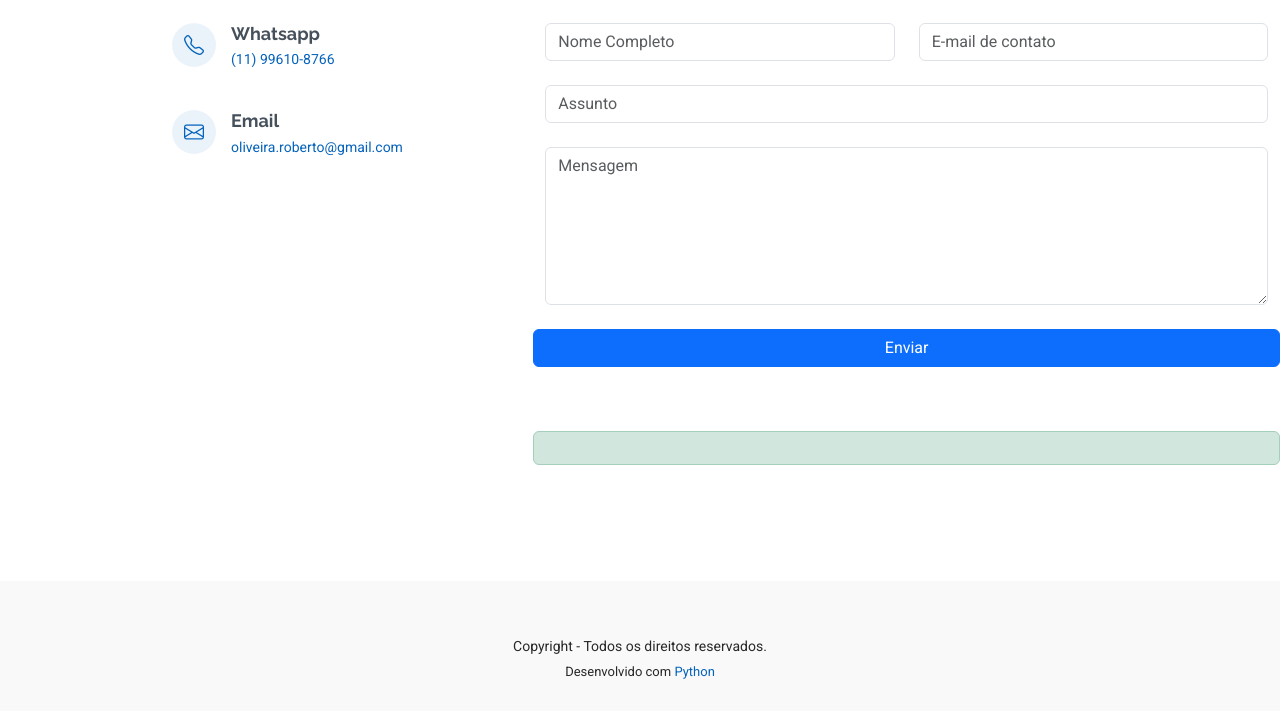
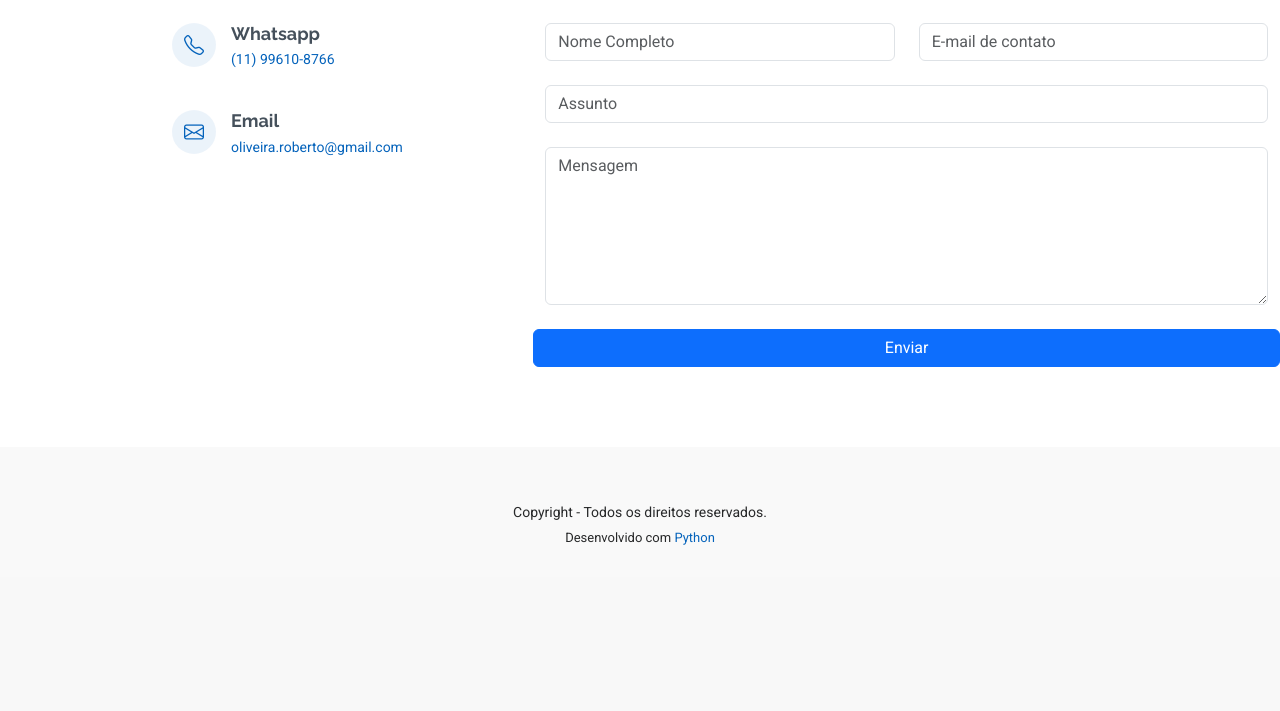
Before and after one commit to betosantos/projetoflask, a Flask app: page / in a window 1280 px wide. Shown: the part 4223-4934 px from the top of the page. After the commit the page ends 4768 px from the top, so only its background shows below. Run offline with Flask 3, Linux system fonts and the light colour scheme; data that the repository does not hold is empty; some libraries are stand-ins or nearby versions.

Commit message:
adicionada mensagem

```diff
--- a/templates/base.html
+++ b/templates/base.html
@@ -384,13 +384,7 @@
 
                 <button class="btn btn-primary" type="submit">Enviar</button>
 
-
-
-                  <p id="msgform" style="color: green; font-weight: bold;">
-                    <div class="alert alert-success" role="alert">
-                    </div>
-                  </p>
-
+                <p id="msgform" style="color: green; font-weight: bold; margin-top:4px;"></p>
 
               </div>
             </form>
```
